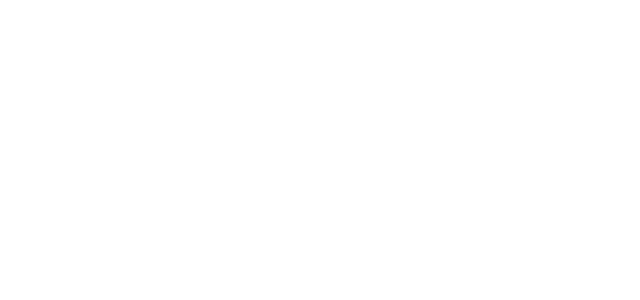
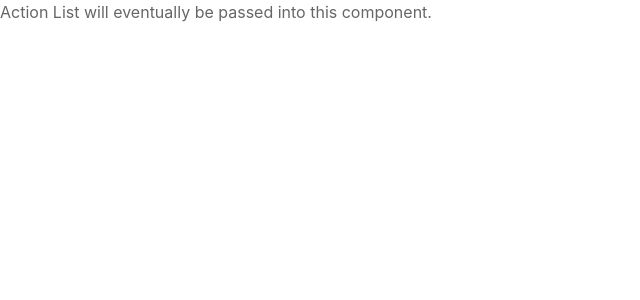
Before and after one commit to VirginiaDooley/antiracism-action-tracker, a React (Create React App) app: page / in a window 1280 px wide. Shown: the top 300 px of the page, without its empty margins (0-640 px from the left). Built offline with nearby package versions, Linux system fonts and the light colour scheme.

Commit message:
Create ActionList Component

```diff
--- /dev/null
+++ b/src/ActionList.js
@@ -0,0 +1,13 @@
+import React from 'react';
+
+class ActionList extends React.Component {
+    render() {
+      return (
+        <div>
+          Action List will eventually be passed into this component.
+        </div>
+      )
+    }
+}
+
+export default ActionList;
--- a/src/App.js
+++ b/src/App.js
@@ -1,5 +1,5 @@
 import React from 'react';
-// import Actions from './Actions.js';
+import ActionList from './ActionList.js';
 import './index.js';
 
 class App extends React.Component {
@@ -28,6 +28,7 @@
   render() {
     return (
         <ul className="uk-list">
+        <ActionList/>
           {this.state.actions.map((action, index) =>
             <li key={index.toString()}>
               <div className="uk-card uk-card-secondary uk-card-body uk-width-1-2@m">
```
